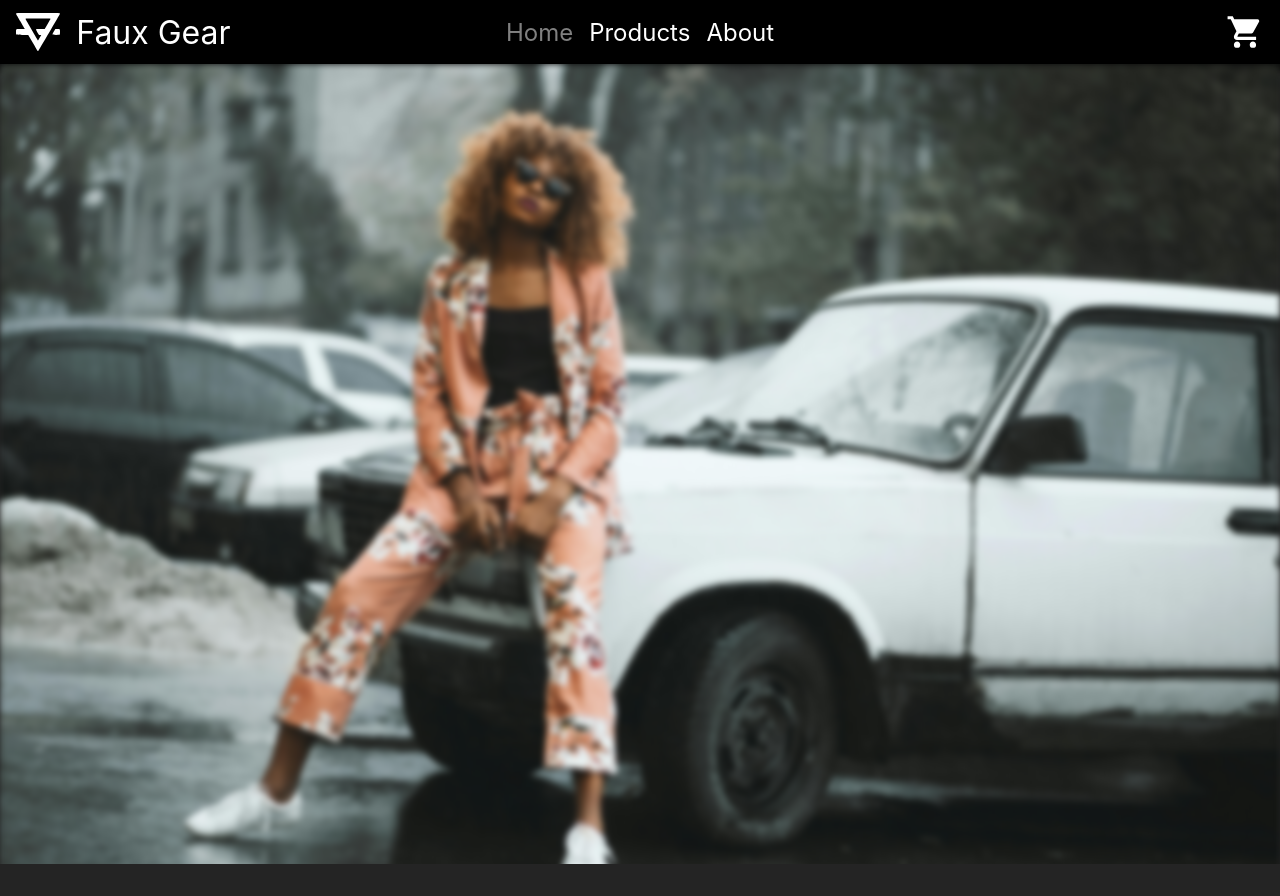
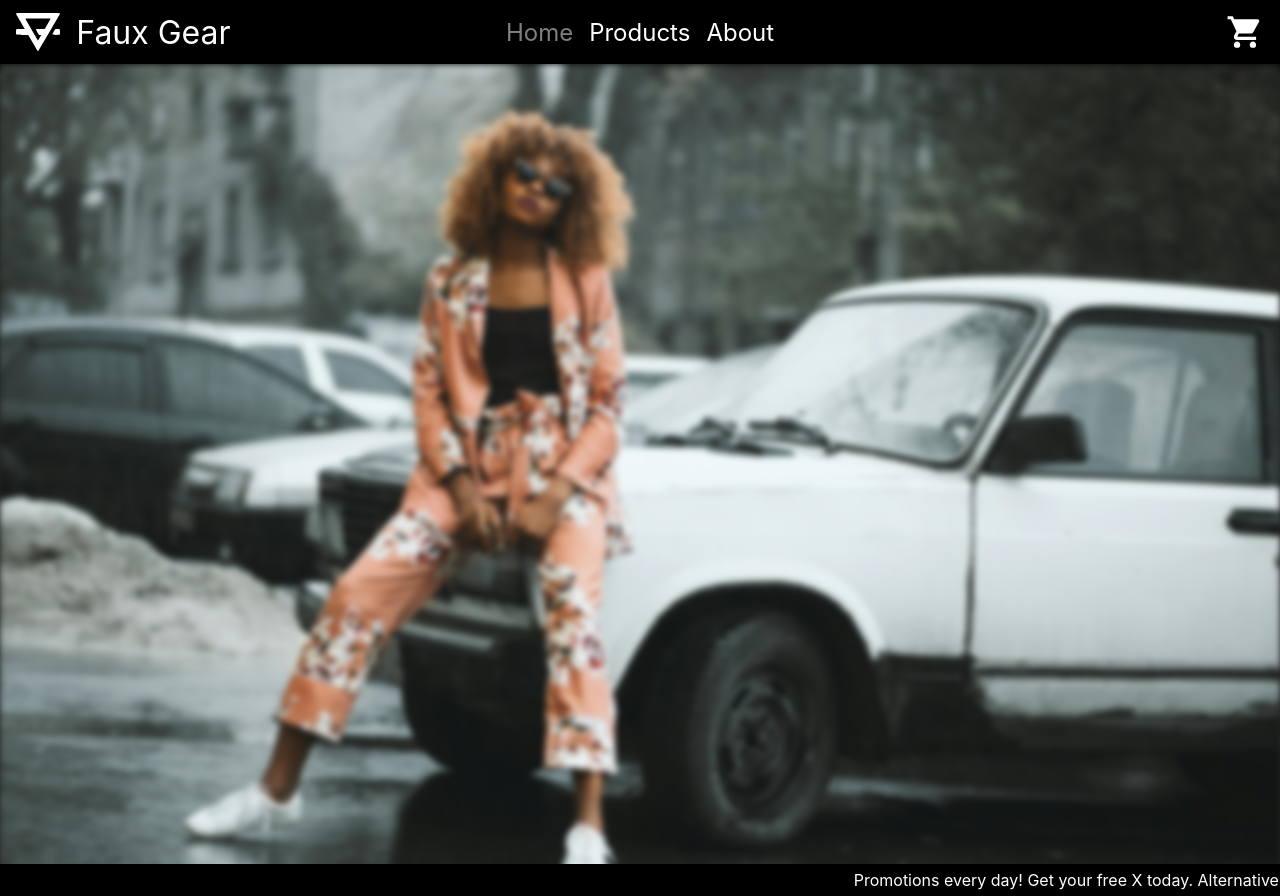
Before and after one commit to Exudias/odin-shoppingcart, a React (Vite) app: page / in a window 1280 px wide. Before the commit the page ends 864 px from the top, so only its background shows below. Built offline with nearby package versions, Linux system fonts and the light colour scheme.

Commit message:
Add scrolling text to home page

```diff
--- /dev/null
+++ b/src/components/ScrollingText.jsx
@@ -0,0 +1,17 @@
+import PropTypes from 'prop-types';
+import styles from './ScrollingText.module.css';
+
+function ScrollingText({text})
+{
+    return <div className={styles.container}>
+        <div className={styles.scrollingText}>
+            {text}
+        </div>
+    </div>
+}
+
+ScrollingText.propTypes = {
+    text: PropTypes.string,
+}
+
+export default ScrollingText;
--- /dev/null
+++ b/src/components/ScrollingText.module.css
@@ -0,0 +1,29 @@
+.container {
+    width: 100%;
+    height: 32px;
+    color: white;
+    background-color: black;
+
+    display: flex;
+    justify-content: center;
+    align-items: center;
+
+    overflow: hidden;
+}
+
+.scrollingText {
+    transform: translateX(100%);
+
+    animation: scroll 60s linear infinite;
+    text-wrap: nowrap;
+}
+
+@keyframes scroll {
+    from {
+        transform: translateX(100%);
+    }
+
+    to {
+        transform: translateX(-100%);
+    }
+}
--- a/src/index.css
+++ b/src/index.css
@@ -33,6 +33,6 @@ body {
 .page-content {
   flex: 1;
   display: flex;
-  justify-content: center;
+  flex-direction: column;
   overflow: hidden;
 }
--- a/src/pages/HomePage.jsx
+++ b/src/pages/HomePage.jsx
@@ -1,13 +1,17 @@
 import { Helmet } from "react-helmet";
 import SplashImage from "../components/SplashImage";
+import ScrollingText from "../components/ScrollingText";
 
 function HomePage() {
+    const scrollingText = "Promotions every day! Get your free X today. Alternatively, check out our cool new items.";
+
     return <>
         <Helmet>
             <title>Faux Gear | Home</title>
         </Helmet>
         <div className="page-content">
             <SplashImage src="./home_splash.jpg" alt=""/>
+            <ScrollingText text={scrollingText}/>
         </div>
     </>
 }
```
